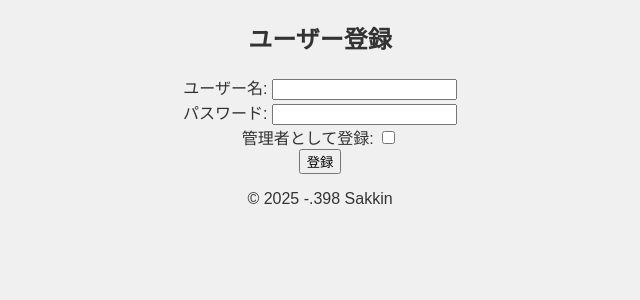
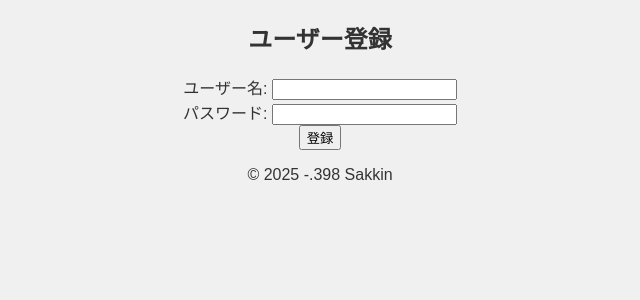
Before and after one commit to 398170/398, a Flask app: page /register in a window 1280 px wide. Shown: the part 156-456 px from the top of the page, without its empty margins (320-960 px from the left). Run offline with Flask 3, Linux system fonts and the light colour scheme.

Commit message:
Update register.html

```diff
--- a/templates/register.html
+++ b/templates/register.html
@@ -1,11 +1,12 @@
 {% extends "layout.html" %}
-{% block title %}ユーザー登録{% endblock %}
+
+{% block title %}新規登録 | -398{% endblock %}
+
 {% block content %}
 <h2>ユーザー登録</h2>
 <form method="post">
-    ユーザー名: <input type="text" name="username"><br>
-    パスワード: <input type="password" name="password"><br>
-    管理者として登録: <input type="checkbox" name="is_admin"><br>
+    <label>ユーザー名: <input type="text" name="username"></label><br>
+    <label>パスワード: <input type="password" name="password"></label><br>
     <input type="submit" value="登録">
 </form>
 {% endblock %}
```
